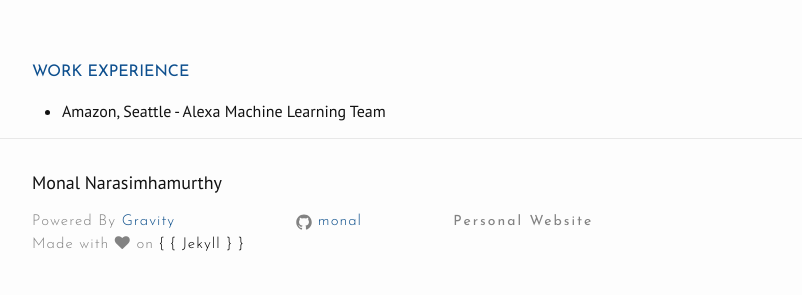
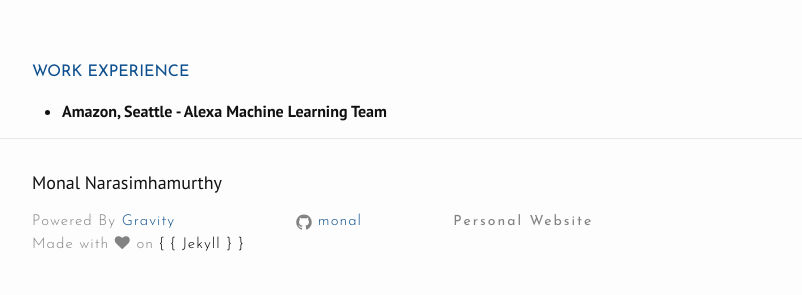
Before and after one commit to monal/monal.github.io, a Jekyll site: the page built from index.html, in a window 1280 px wide. Shown: the part 1010-1305 px from the top of the page, without its empty margins (238-1040 px from the left). Built offline with Jekyll 4.4.1, drawn with Linux system fonts in a browser that asks for light colours; nearby versions of some CDN libraries.

Commit message:
Add work

```diff
--- a/index.html
+++ b/index.html
@@ -31,6 +31,6 @@ trained to predict the intensity of auroral activity on a given day.
 <div style="margin-top:60px">
 <h4 style="color:#0D4F8E; font-family:'Josefin Sans';">WORK EXPERIENCE</h4>
 <div>
-<ul><li>Amazon, Seattle - Alexa Machine Learning Team</li></ul>
+<ul><li><b>Amazon, Seattle - Alexa Machine Learning Team</b></li></ul>
 </div>
 </div>
```
